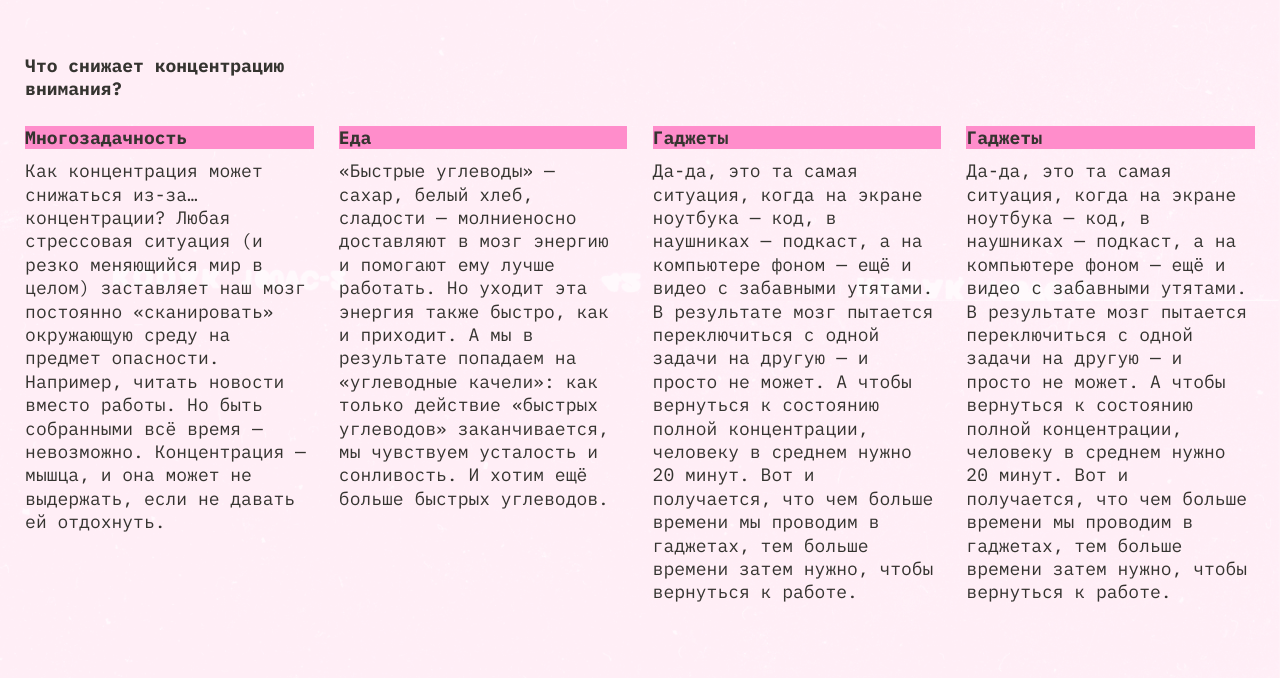
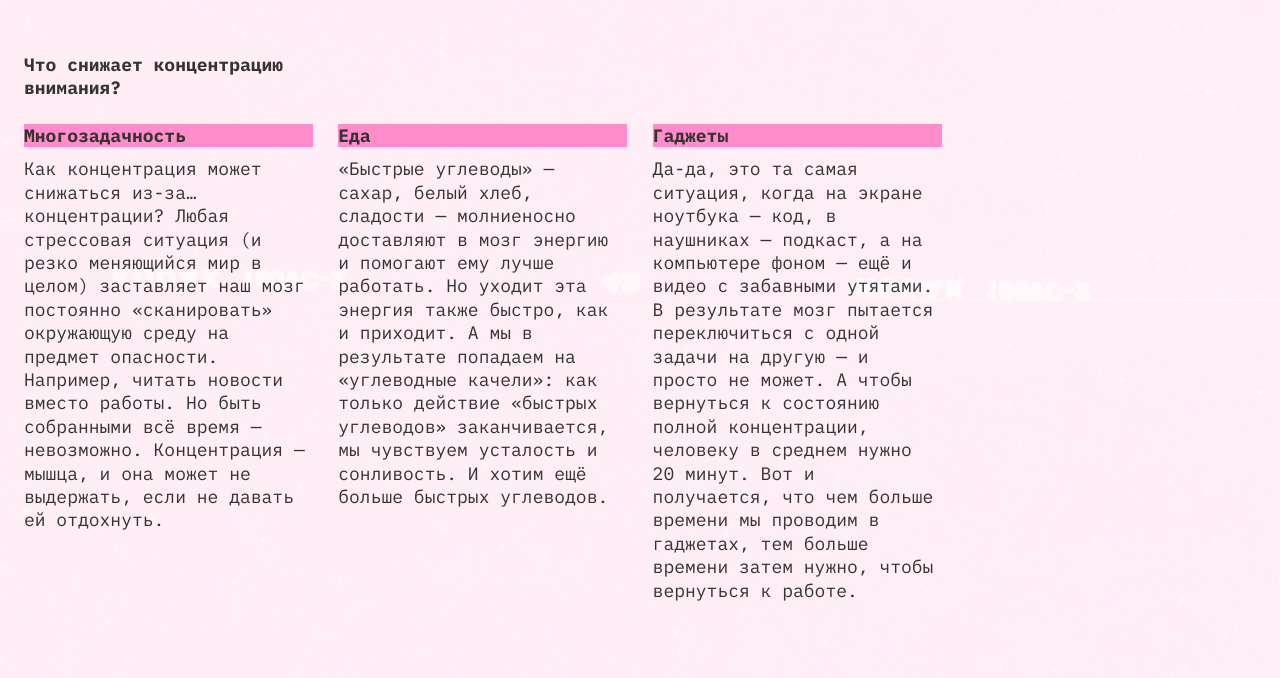
Before and after one commit to ParaMasha/slozhno-sosredotochitsya, a website: page index.html in a window 1280 px wide. Shown: the part 1299-1977 px from the top of the page. Drawn offline with Linux system fonts and the light colour scheme.

Commit message:
code review 1  attempt 1_1 slozhno-sosredotochitsya

```diff
--- a/index.html
+++ b/index.html
@@ -59,9 +59,7 @@
     </header>
     <main>
       <section class="section section__standard">
-        <div>
           <h2 class="section__title">Почему сосредоточиться так сложно</h2>
-        </div>
         <div class="section-details">
           <div>
             <h3 class="title-decor">Многозадачность</h3>
@@ -98,11 +96,9 @@
         </div>
       </section>
       <section class="section section__unique">
-        <div>
           <h2 class="section__title section__title-unique">
             Что снижает концентрацию внимания?
           </h2>
-        </div>
         <div class="section-details section__unique-details">
           <div>
             <h3 class="title-decor">Многозадачность</h3>
@@ -149,30 +145,12 @@
             </p>
           </div>
         </div>
-        <div class="section-details section__unique-details">
-          <div>
-            <h3 class="title-decor">Гаджеты</h3>
-          </div>
-          <div class="text text__unique">
-            <p>
-              Да-да, это та самая ситуация, когда на экране ноутбука — код, в
-              наушниках — подкаст, а на компьютере фоном — ещё и видео с
-              забавными утятами. В результате мозг пытается переключиться с
-              одной задачи на другую — и просто не может. А чтобы вернуться к
-              состоянию полной концентрации, человеку в среднем нужно 20 минут.
-              Вот и получается, что чем больше времени мы проводим в гаджетах,
-              тем больше времени затем нужно, чтобы вернуться к работе.
-            </p>
-          </div>
-        </div>
       </section>
       <section class="section section__standard">
-        <div>
           <h2 class="section__title">
             Как концентрироваться лучше, чем золотая рыбка (то есть дольше трёх
             секунд)
           </h2>
-        </div>
         <div class="section-details section__advise">
           <div>
             <h3 class="title-decor">
--- a/styles/style.css
+++ b/styles/style.css
@@ -28,7 +28,7 @@
   grid-auto-flow: row dense;
   height: 100vh;
   min-height: 668px;
-  margin-block-end: 3.4em;
+  margin-block-end: 3.3em;
 }
 
 .rec {
@@ -176,7 +176,7 @@
 
 .section {
   gap: var(--main-padding);
-  margin: calc(var(--main-padding) + 0.063em);
+  margin: calc((var(--main-padding) + 0.01px));
 }
 
 .section__standard {
@@ -188,24 +188,20 @@
   display: grid;
   grid-template-columns: repeat(auto-fit, minmax(250px, 1fr));
   margin-block-start: 2.1em;
-  margin-block-end: 2.722em;
+  margin-block-end: 3.3em;
   gap: calc(var(--main-padding) + 0.07em);
 }
 
 .section__title-unique {
-  grid-row: 1;
-  grid-column: 1 / 4;
+  grid-column: 1 / -1;
   inline-size: 100%;
   row-gap: 2.778em;
+  width: 315px;
 }
 
 .section__unique-details {
-  grid-row: 2;
+  grid-column: auto;
   gap: 1.5em;
-}
-
-.section__unique .section__unique-details {
-  margin-block-end: 0.625em;
 }
 
 .section__title {
@@ -227,7 +223,7 @@
   margin-block-end: 20px;
   line-height: var(--main-text-line-height);
   color: var(--main-text-color);
-  margin-right: -1px;
+  word-wrap: break-word;
 }
 
 .section-link {
@@ -252,7 +248,7 @@
 }
 
 .section-gallery {
-  margin-block-start: 2.167em;
+  margin-block-start: 2.3em;
   margin-block-end: 3.611em;
 }
 
@@ -350,7 +346,7 @@
   }
 
   .main__heading {
-    font-size: 7em;
+    font-size: clamp(7.5rem, 0.5625rem + 14.4531vw, 9.8125rem);
     line-height: 100px;
     word-spacing: -21px;
   }
@@ -419,6 +415,7 @@
   .header {
     padding: calc(var(--main-padding) - 5px);
   }
+
   .rec {
     top: calc(var(--main-padding) * 0.56);
     right: 20px;
```
